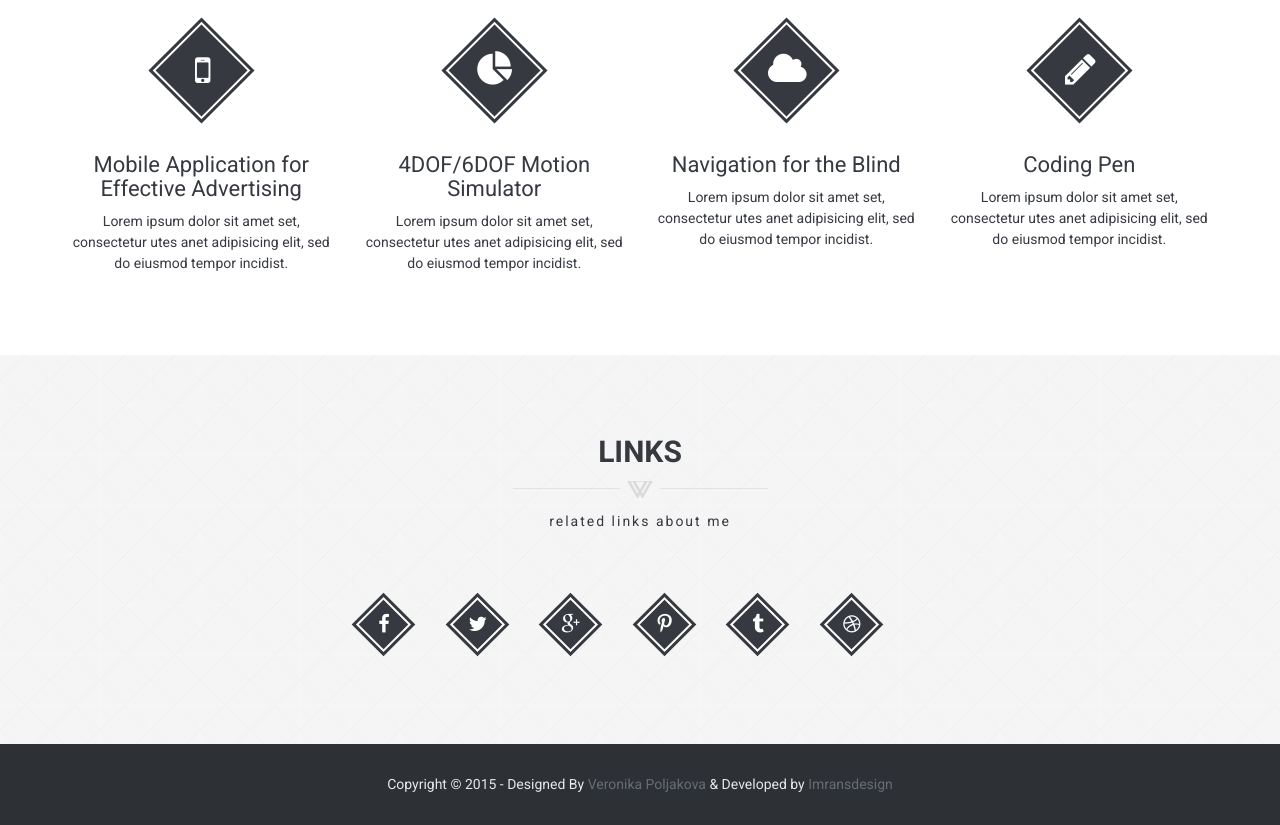
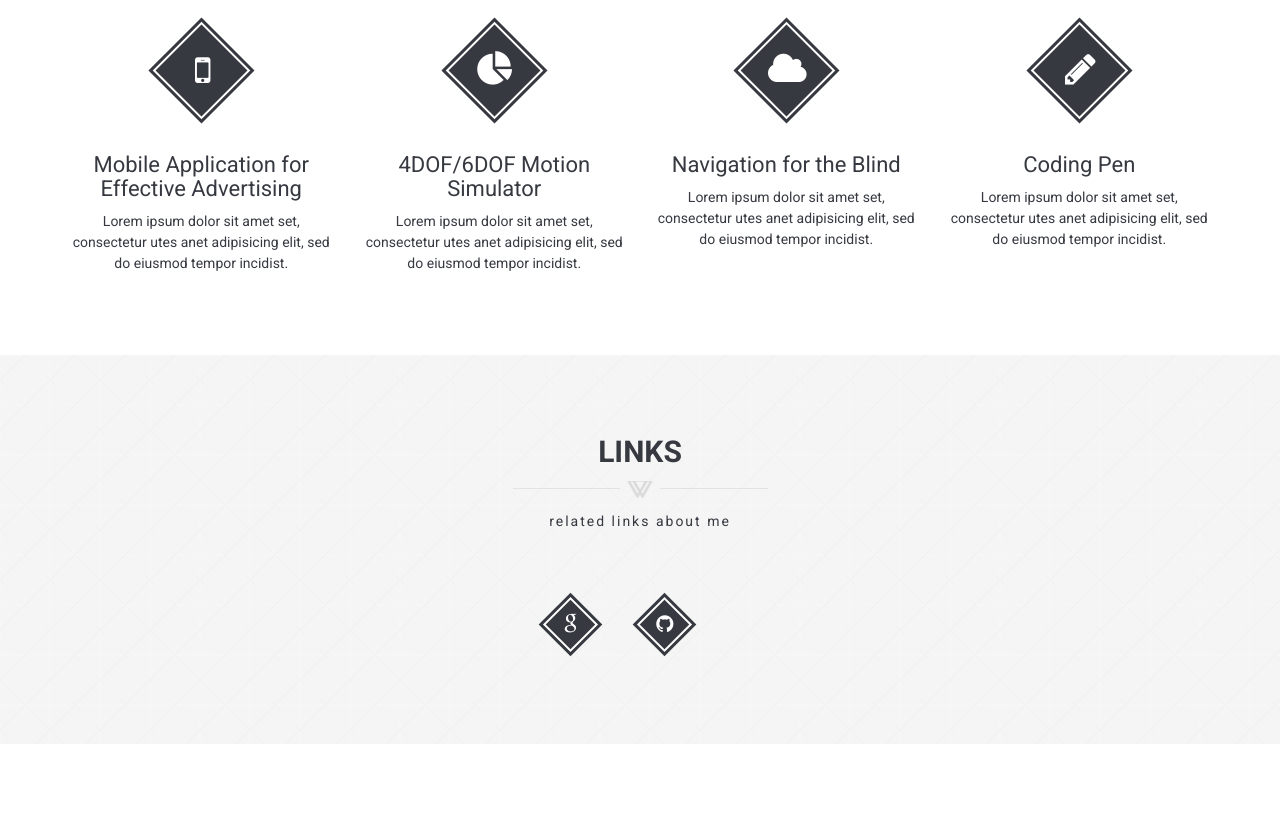
Before and after one commit to DavidLee-Dev/davidlee-dev.github.io, a plain HTML site: page index.html in a window 1280 px wide. Shown: the part 1928-2753 px from the top of the page. After the commit the page ends 2672 px from the top, so only its background shows below. Drawn offline with Linux system fonts and the light colour scheme.

Commit message:
Update index.html

```diff
--- a/index.html
+++ b/index.html
@@ -61,7 +61,7 @@
 							</div>
 							<div class="item">
 								<h1>David Lee</h1>
-								<p>An enthusiastic computer programmer and app developer.</p>
+								<p>An enthusiastic computer programmer and app developer</p>
 								<div class="extra-space-l"></div>
 							</div>
 						</div>
@@ -324,12 +324,8 @@
 
                 <div class="container">
                 	<ul class="social-list">
-                		<li> <a href="#" class="rotate-box-1 square-icon text-center wow zoomIn" data-wow-delay="0.3s"><span class="rotate-box-icon"><i class="fa fa-facebook"></i></span></a></li>
-                		<li> <a href="#" class="rotate-box-1 square-icon text-center wow zoomIn" data-wow-delay="0.4s"><span class="rotate-box-icon"><i class="fa fa-twitter"></i></span></a></li>
-                		<li> <a href="#" class="rotate-box-1 square-icon text-center wow zoomIn" data-wow-delay="0.5s"><span class="rotate-box-icon"><i class="fa fa-google-plus"></i></span></a></li>
-                		<li> <a href="#" class="rotate-box-1 square-icon text-center wow zoomIn" data-wow-delay="0.6s"><span class="rotate-box-icon"><i class="fa fa-pinterest-p"></i></span></a></li>
-                		<li> <a href="#" class="rotate-box-1 square-icon text-center wow zoomIn" data-wow-delay="0.7s"><span class="rotate-box-icon"><i class="fa fa-tumblr"></i></span></a></li>
-                		<li> <a href="#" class="rotate-box-1 square-icon text-center wow zoomIn" data-wow-delay="0.8s"><span class="rotate-box-icon"><i class="fa fa-dribbble"></i></span></a></li>
+                		<li> <a href="#" class="rotate-box-1 square-icon text-center wow zoomIn" data-wow-delay="0.3s"><span class="rotate-box-icon"><i class="fa fa-google"></i></span></a></li>
+                		<li> <a href="#" class="rotate-box-1 square-icon text-center wow zoomIn" data-wow-delay="0.4s"><span class="rotate-box-icon"><i class="fa fa-github"></i></span></a></li>
                     </ul>
                 </div>
 
@@ -338,18 +334,6 @@
 
 
 
-
-            <!-- Begin footer -->
-            <footer class="text-off-white">
-
-                <div class="footer">
-                    <div class="container text-center wow fadeIn" data-wow-delay="0.4s">
-                        <p class="copyright">Copyright &copy; 2015 - Designed By <a href="https://www.behance.net/poljakova" class="theme-author">Veronika Poljakova</a> &amp; Developed by <a href="http://www.imransdesign.com/" class="theme-author">Imransdesign</a></p>
-                    </div>
-                </div>
-
-            </footer>
-            <!-- End footer -->
 
             <a href="#" class="scrolltotop"><i class="fa fa-arrow-up"></i></a> <!-- Scroll to top button -->
 
```
